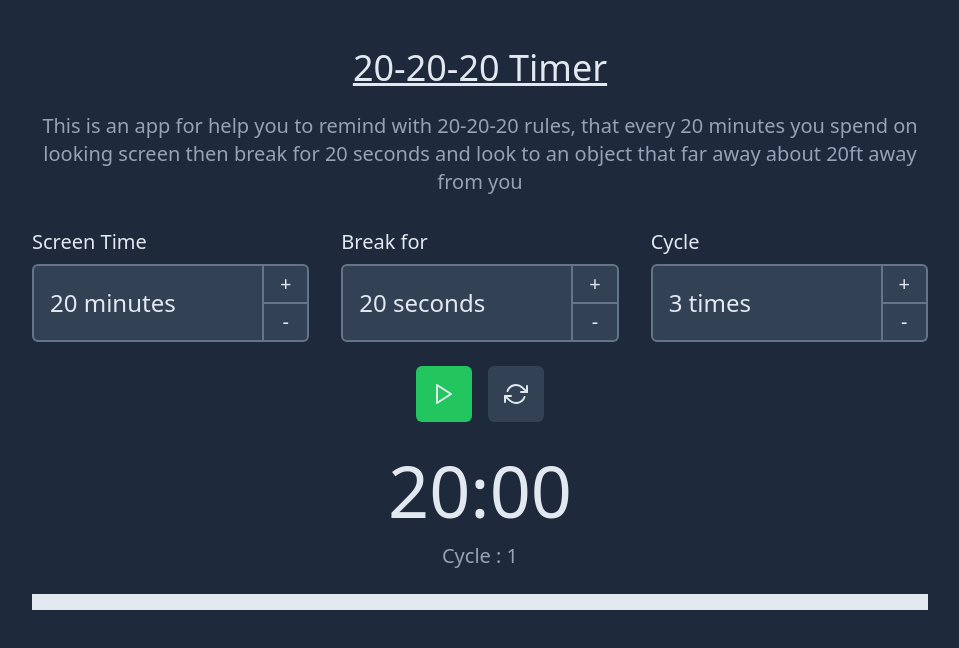
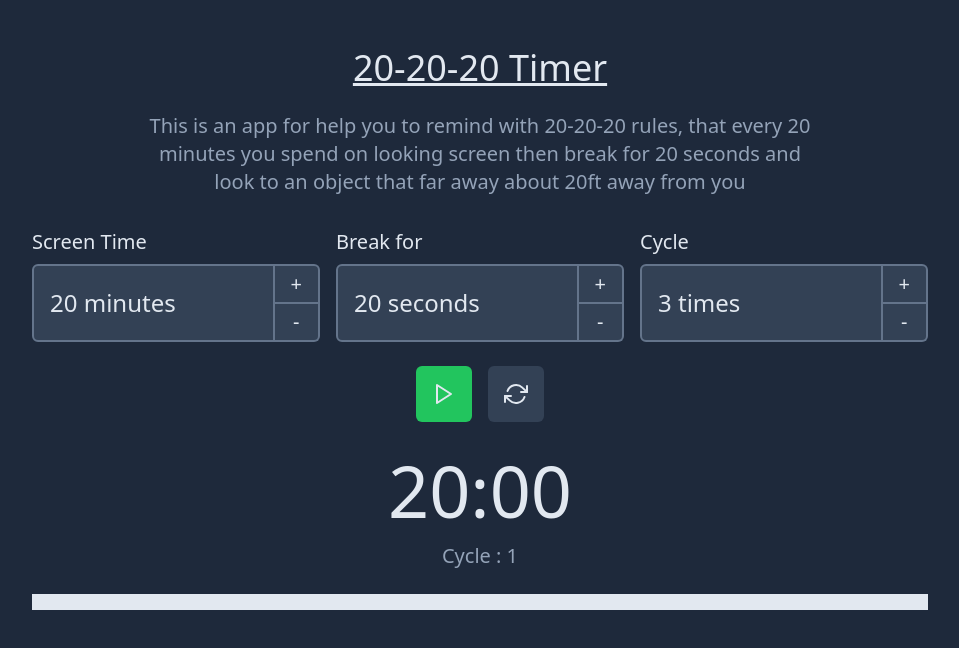
Before and after one commit to fatanabil/20-20-20-Timer, a React (Create React App) app: page / in a window 1280 px wide. Shown: the top 648 px of the page, without its empty margins (160-1119 px from the left). Built offline with nearby package versions, Linux system fonts and the light colour scheme.

Commit message:
add responsive

```diff
--- a/src/TimerApp.tsx
+++ b/src/TimerApp.tsx
@@ -215,7 +215,7 @@ const TimerApp = () => {
   return (
     <div className="min-h-screen bg-slate-800 p-12">
       <div className="flex flex-col justify-center max-w-4xl mx-auto">
-        <header>
+        <header className="max-w-2xl mx-auto">
           <h1 className="text-slate-200 text-4xl underline text-center mb-6">
             20-20-20 Timer
           </h1>
@@ -227,7 +227,7 @@ const TimerApp = () => {
         </header>
         <main className="py-8">
           <div className="flex flex-col gap-6">
-            <div className="flex gap-8">
+            <div className="flex flex-col lg:flex-row gap-4">
               <div className="flex flex-col max-w-xs mx-auto gap-2">
                 <label htmlFor="" className="text-slate-200 text-xl">
                   Screen Time
```
